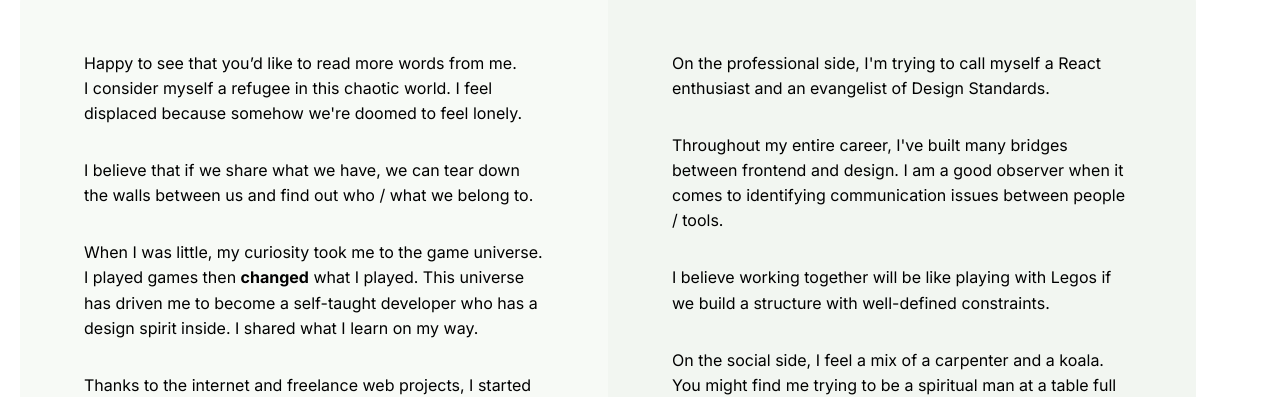
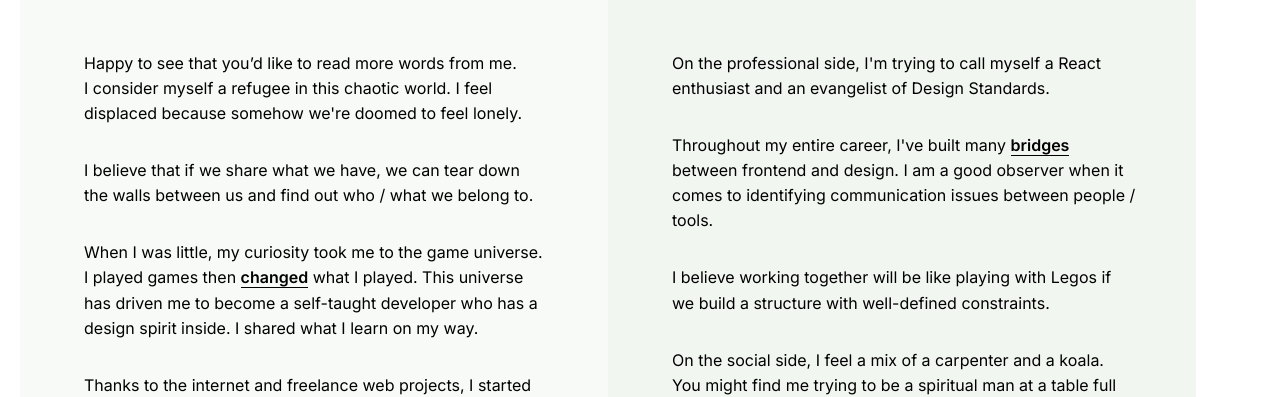
Before and after one commit to keremciu/website, a Next.js app: page / in a window 1280 px wide. Shown: the part 1040-1437 px from the top of the page. Built offline with nearby package versions, Linux system fonts and the light colour scheme.

Commit message:
adding some tooltip

```diff
--- a/components/bio.js
+++ b/components/bio.js
@@ -1,4 +1,6 @@
 import Hero from "./hero";
+import Tippy from "@tippyjs/react";
+import "tippy.js/dist/tippy.css";
 
 export default function Bio() {
   return (
@@ -31,9 +33,43 @@ export default function Bio() {
               </p>
               <p>
                 When I was little, my curiosity took me to the game universe. I
-                played games then <strong>changed</strong> what I played. This
-                universe has driven me to become a self-taught developer who has
-                a design spirit inside. I shared what I learn on my way.
+                played games then{" "}
+                <Tippy
+                  content={
+                    <div className="tooltipcontent">
+                      <p>
+                        my first digital creations were game patches for a
+                        soccer game called FIFA. You can see one of them{" "}
+                        <a
+                          target="_blank"
+                          rel="license noopener noreferrer"
+                          href="https://soccercenter.net/dosyalar/fifa-07-08-edition_1385"
+                        >
+                          here
+                        </a>{" "}
+                        from 2007.
+                      </p>
+                      <p>
+                        I created a website to share my knowledge about game
+                        patches, this was my first website. You can see it{" "}
+                        <a
+                          target="_blank"
+                          rel="license noopener noreferrer"
+                          href="https://keremciu.github.io/first-website/"
+                        >
+                          here
+                        </a>{" "}
+                        🤦‍♂️
+                      </p>
+                    </div>
+                  }
+                  interactive
+                >
+                  <strong className="tooltiptrigger">changed</strong>
+                </Tippy>{" "}
+                what I played. This universe has driven me to become a
+                self-taught developer who has a design spirit inside. I shared
+                what I learn on my way.
               </p>
               <p>
                 Thanks to the internet and freelance web projects, I started
@@ -46,10 +82,29 @@ export default function Bio() {
                 On the professional side, I'm trying to call myself a React
                 enthusiast and an evangelist of Design Standards.
               </p>
-              <p>
-                Throughout my entire career, I've built many bridges between
-                frontend and design. I am a good observer when it comes to
-                identifying communication issues between people / tools.
+              <p style={{ width: "101%" }}>
+                Throughout my entire career, I've built many{" "}
+                <Tippy
+                  content={
+                    <div className="tooltipcontent">
+                      <p>
+                        I was lucky to work on projects related to both frontend
+                        and design. You can find many plugins/scripts on my
+                        GitHub.
+                      </p>
+                      <p>
+                        My passion comes from communication. I love talking and
+                        underlying how we'd like to work together then it's easy
+                        to create some useful tools to save time!
+                      </p>
+                    </div>
+                  }
+                  interactive
+                >
+                  <strong className="tooltiptrigger">bridges</strong>
+                </Tippy>{" "}
+                between frontend and design. I am a good observer when it comes
+                to identifying communication issues between people / tools.
               </p>
               <p>
                 I believe working together will be like playing with Legos if we
@@ -68,11 +123,27 @@ export default function Bio() {
         .textwrapper {
           margin: 0 auto 4rem;
         }
+        .tooltipcontent {
+          padding: 0px 12px;
+        }
         .longtext {
           margin: 0 -2rem;
           background: var(--text-bg-color);
           border-radius: 1rem;
           color: var(--heading-color);
+        }
+        .longtext a {
+          color: white;
+        }
+        .longtext a:hover {
+          text-decoration: none;
+        }
+        .longtext .tooltiptrigger {
+          font-weight: 600;
+          border-bottom: 1px solid var(--heading-color);
+        }
+        .longtext .tooltiptrigger:hover {
+          border-bottom: 1px solid transparent;
         }
         .column {
           min-height: 100px;
--- a/components/intro.js
+++ b/components/intro.js
@@ -29,8 +29,7 @@ export default function Intro() {
           }
           description={
             <span>
-              a butterfly who is collecting colors to provide beautiful
-              products.
+              a butterfly who is collecting colors to provide beautiful products
               <br />
               mostly after creating games and simple web apps.
             </span>
--- a/package.json
+++ b/package.json
@@ -10,6 +10,7 @@
     "start": "next start"
   },
   "dependencies": {
+    "@tippyjs/react": "^4.2.0",
     "next": "^10.0.2",
     "react": "^17.0.1",
     "react-dom": "^17.0.1"
--- a/pages/index.js
+++ b/pages/index.js
@@ -40,7 +40,7 @@ export default function Home() {
         <link rel="icon" href="/favicon.ico" />
         <link rel="preconnect" href="https://fonts.gstatic.com" />
         <link
-          href="https://fonts.googleapis.com/css2?family=IBM+Plex+Serif:wght@500&family=Inter:wght@400;500;700&display=swap"
+          href="https://fonts.googleapis.com/css2?family=IBM+Plex+Serif:wght@500&family=Inter:wght@400;500;600;700&display=swap"
           rel="stylesheet"
         />
       </Head>
@@ -172,25 +172,7 @@ export default function Home() {
           padding-bottom: 2rem;
         }
         .cvlink {
-          font-size: 0.75rem;
-        }
-
-        .textlink {
-          color: inherit;
-          font-weight: 500;
-          transition: all 0.2s ease-in;
-          transition: background-position 80ms ease-out 0s;
-          background-image: linear-gradient(
-            transparent 0px,
-            var(--yellow-color) 0px
-          );
-          background-position: 0px 12px;
-          background-repeat: no-repeat;
-          text-decoration: none;
-        }
-        .textlink:hover {
-          color: var(--heading-color);
-          background-position: 0px 0px;
+          font-size: 0.85rem;
         }
 
         .socials {
@@ -246,7 +228,7 @@ export default function Home() {
           --secondary-color: #5c5c5b;
           --text-bg-color: #13110b;
           --secondary-text-bg-color: #110f0a;
-          --yellow-color: #292513;
+          --yellow-color: #433806;
         }
 
         body {
@@ -282,6 +264,24 @@ export default function Home() {
 
         h1 {
           color: var(--heading-color);
+        }
+
+        .textlink {
+          color: inherit;
+          font-weight: 500;
+          transition: all 0.2s ease-in;
+          transition: background-position 80ms ease-out 0s;
+          background-image: linear-gradient(
+            transparent 0px,
+            var(--yellow-color) 0px
+          );
+          background-position: 0px 12px;
+          background-repeat: no-repeat;
+          text-decoration: none;
+        }
+        .textlink:hover {
+          color: var(--heading-color);
+          background-position: 0px 0px;
         }
 
         section {
```
Also changed, not shown: 1 other file (tests, documents, lock files or other folders).
